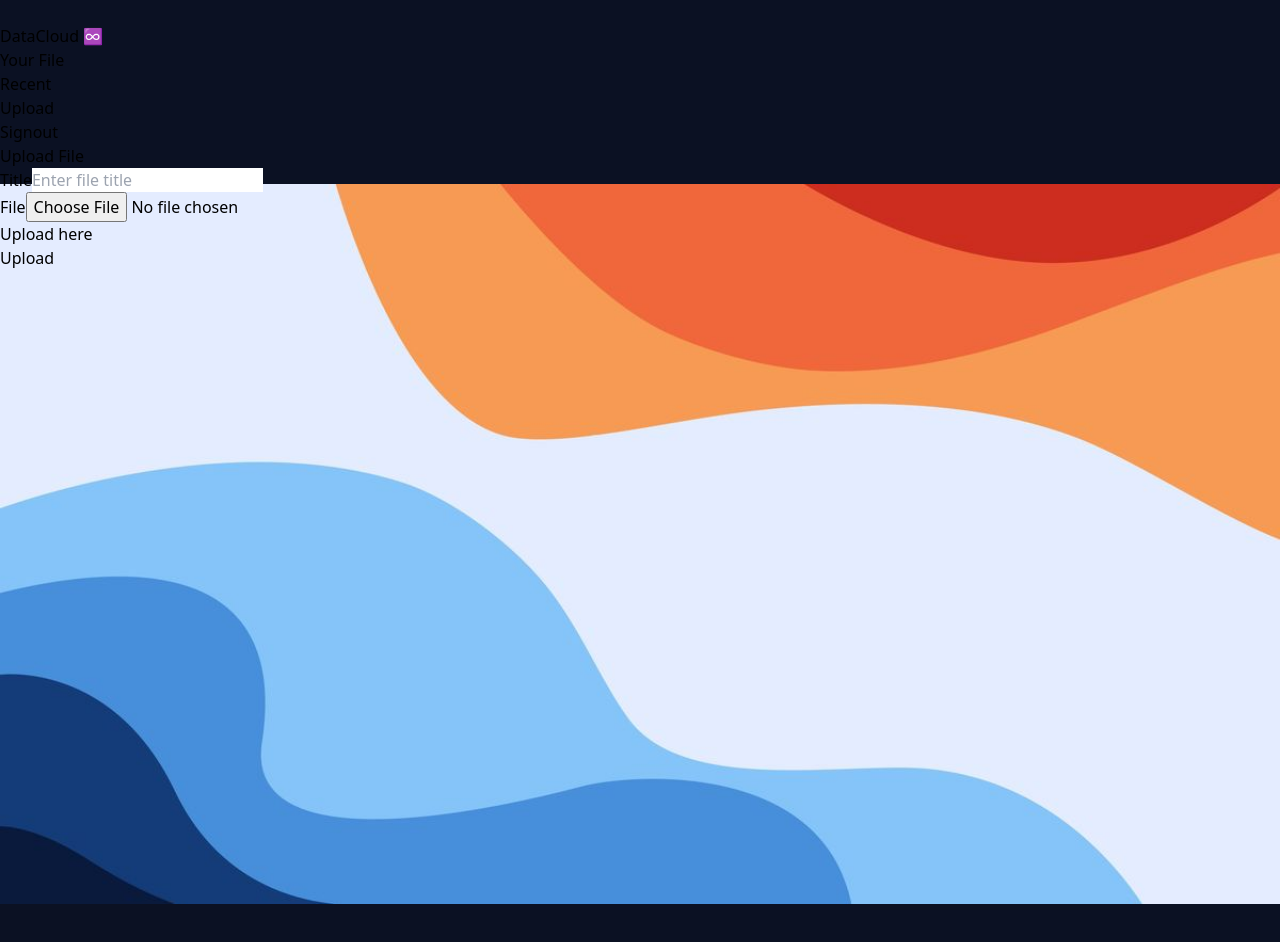
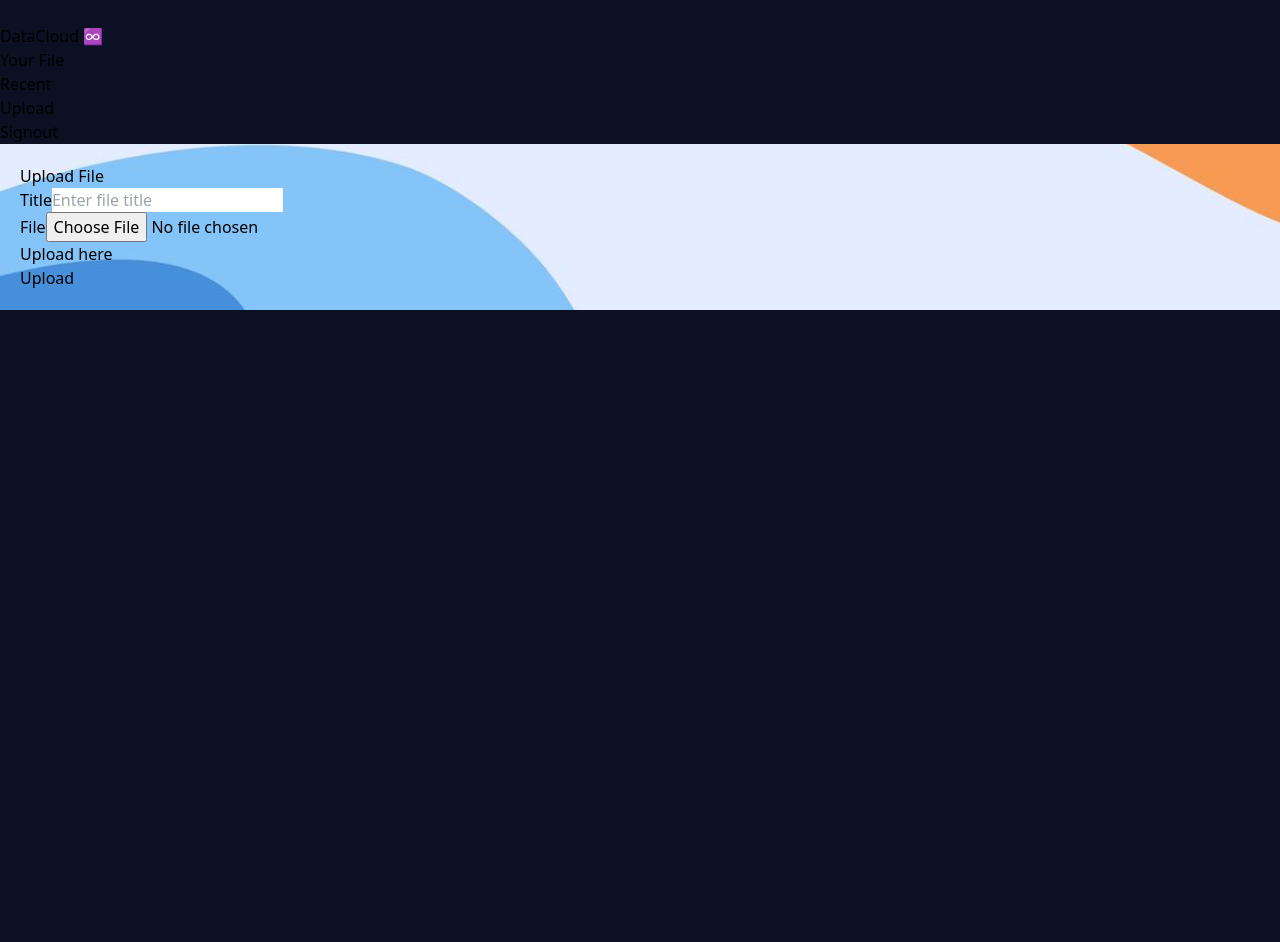
Before and after one commit to Kunal8615/DataCloud, a React (Vite) app in the folder frontend/: page /layout/upload in a window 1280 px wide. After the commit the page ends 800 px from the top, so only its background shows below. Built offline with nearby package versions, Linux system fonts and the light colour scheme; no server answers.

Commit message:
Update Upload.jsx

```diff
--- a/frontend/src/pages/Upload.jsx
+++ b/frontend/src/pages/Upload.jsx
@@ -40,17 +40,15 @@ const UploadForm = () => {
   };
 
   return (
-    <div
-      className="min-h-screen max-w-full flex items-center justify-center bg-gray-100 dark:bg-gray-900"
-      style={{
-        backgroundImage: `url(${bgupload})`,
-        backgroundSize: 'contain', // or 'cover' based on your preference
-        backgroundPosition: 'center',
-        backgroundRepeat: 'no-repeat',
-        width: '100%',
-        height: '100vh', // Full viewport height
-      }}
-    >
+       <div className="p-4 bg-gray-900 text-white min-h-screen" style={{
+      backgroundImage: `url(${bgupload})`,
+      backgroundSize: 'cover',
+      backgroundPosition: 'center',
+      backgroundRepeat: 'repeat',
+      width: '100%',
+      height: '100%',
+      padding: "20px"
+    }}>
       <form
         onSubmit={handleSubmit}
         className="bg-white dark:bg-gray-800 shadow-lg rounded-lg p-8 max-w-md w-full"
```
